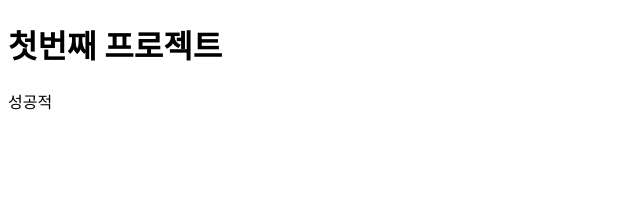
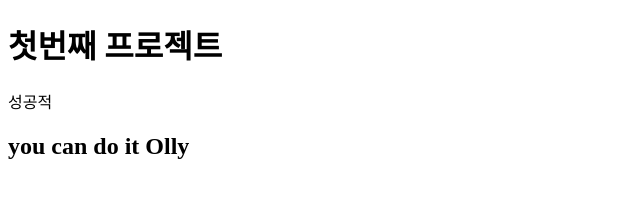
Before and after one commit to OllyRyu/The-first-project, a plain HTML site: page index.html in a window 1280 px wide. Shown: the whole page, without its empty margins (0-640 px from the left). Drawn offline with Linux system fonts and the light colour scheme.

Commit message:
second commit

```diff
--- a/index.html
+++ b/index.html
@@ -1,5 +1,6 @@
 <!DOCTYPE html>
 <html lang="en">
+
 <head>
     <meta charset="UTF-8">
     <meta http-equiv="X-UA-Compatible" content="IE=edge">
@@ -7,9 +8,14 @@
     <title>Document</title>
     <link rel="stylesheet" href="style.css">
 </head>
+
 <body>
     <h1>첫번째 프로젝트</h1>
-    <p>성공적</p>
+    <p> 성공적</p>
+    <h2>
+        you can do it Olly
+    </h2>
 
 </body>
+
 </html>
```
